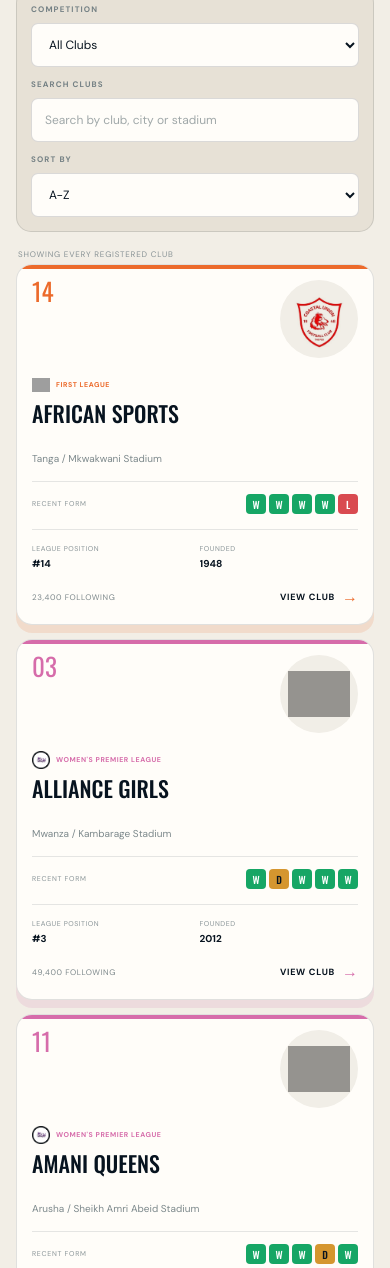
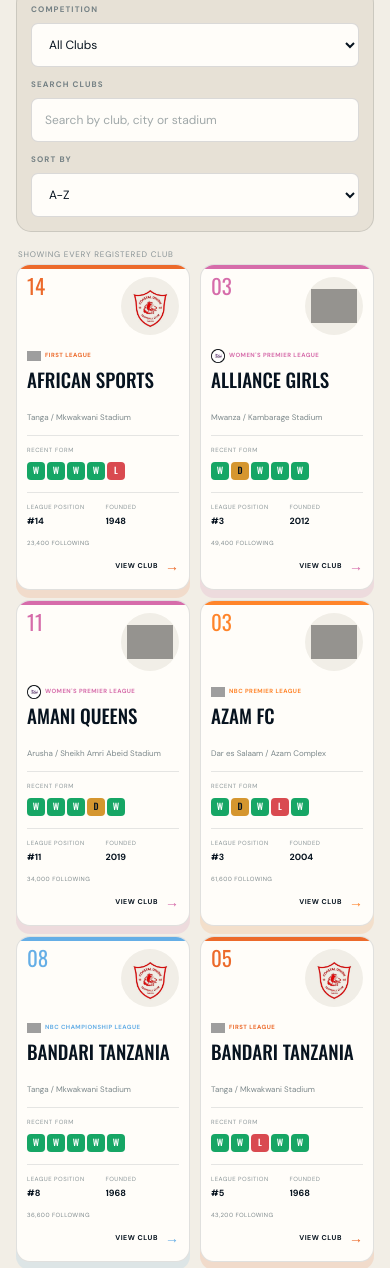
Before and after one commit to evanskaija/Tanzania-football-hub, a plain HTML site: page clubs.html in a window 390 px wide. Shown: the part 686-1954 px from the top of the page. Drawn offline with nearby package versions, Linux system fonts and the light colour scheme; grey boxes are pictures that could not be loaded.

Commit message:
Improve mobile layout and visibility for clubs directory

```diff
--- a/clubs.css
+++ b/clubs.css
@@ -74,4 +74,37 @@
   .directory-club-card { min-width: 0; padding: 15px; }
   .directory-club-card h3 { font-size: 22px; }
   .clubs-directory-note { padding: 64px 0 70px; }
+
+  /* The shared scroll-reveal observer can miss this section when its first
+     slice is already inside a short mobile viewport. Keep the directory
+     usable immediately so the filters and first club card are not hidden. */
+  .clubs-directory-section,
+  .clubs-directory-section .scroll-reveal,
+  .clubs-directory-section .scroll-reveal.is-visible {
+    opacity: 1 !important;
+    transform: none !important;
+    transition: none !important;
+  }
+
+  /* Keep the directory dense and scannable on phones. */
+  .club-directory-grid { grid-template-columns: repeat(2, minmax(0, 1fr)); gap: 10px; }
+  .directory-club-card { min-height: 0; padding: 12px 10px; border-radius: 14px; }
+  .directory-card-top { gap: 6px; }
+  .directory-card-rank { font-size: 21px; }
+  .directory-card-logo { width: 58px; height: 58px; padding: 6px; }
+  .directory-card-tag { gap: 4px; margin: 14px 0 8px; font-size: 6px; }
+  .directory-card-tag img { width: 14px; height: 14px; }
+  .directory-club-card h3 { min-height: 34px; font-size: 19px; }
+  .directory-card-location { overflow: hidden; font-size: 8px; text-overflow: ellipsis; white-space: nowrap; }
+  .directory-card-form { align-items: flex-start; flex-direction: column; gap: 7px; margin: 12px 0; padding-top: 10px; }
+  .directory-card-form > span { font-size: 6px; }
+  .directory-card-form > div { gap: 2px; }
+  .directory-card-form b { width: 18px; height: 18px; font-size: 9px; }
+  .directory-card-details { gap: 5px; margin-bottom: 12px; padding-top: 11px; }
+  .directory-card-details span { font-size: 6px; }
+  .directory-card-details b { font-size: 9px; }
+  .directory-card-footer { align-items: flex-start; flex-direction: column; gap: 8px; }
+  .directory-card-footer span { font-size: 6px; }
+  .directory-card-link { align-self: flex-end; font-size: 7px; }
+  .directory-card-link span { font-size: 14px; }
 }
--- a/dist/clubs.css
+++ b/dist/clubs.css
@@ -74,4 +74,37 @@
   .directory-club-card { min-width: 0; padding: 15px; }
   .directory-club-card h3 { font-size: 22px; }
   .clubs-directory-note { padding: 64px 0 70px; }
+
+  /* The shared scroll-reveal observer can miss this section when its first
+     slice is already inside a short mobile viewport. Keep the directory
+     usable immediately so the filters and first club card are not hidden. */
+  .clubs-directory-section,
+  .clubs-directory-section .scroll-reveal,
+  .clubs-directory-section .scroll-reveal.is-visible {
+    opacity: 1 !important;
+    transform: none !important;
+    transition: none !important;
+  }
+
+  /* Keep the directory dense and scannable on phones. */
+  .club-directory-grid { grid-template-columns: repeat(2, minmax(0, 1fr)); gap: 10px; }
+  .directory-club-card { min-height: 0; padding: 12px 10px; border-radius: 14px; }
+  .directory-card-top { gap: 6px; }
+  .directory-card-rank { font-size: 21px; }
+  .directory-card-logo { width: 58px; height: 58px; padding: 6px; }
+  .directory-card-tag { gap: 4px; margin: 14px 0 8px; font-size: 6px; }
+  .directory-card-tag img { width: 14px; height: 14px; }
+  .directory-club-card h3 { min-height: 34px; font-size: 19px; }
+  .directory-card-location { overflow: hidden; font-size: 8px; text-overflow: ellipsis; white-space: nowrap; }
+  .directory-card-form { align-items: flex-start; flex-direction: column; gap: 7px; margin: 12px 0; padding-top: 10px; }
+  .directory-card-form > span { font-size: 6px; }
+  .directory-card-form > div { gap: 2px; }
+  .directory-card-form b { width: 18px; height: 18px; font-size: 9px; }
+  .directory-card-details { gap: 5px; margin-bottom: 12px; padding-top: 11px; }
+  .directory-card-details span { font-size: 6px; }
+  .directory-card-details b { font-size: 9px; }
+  .directory-card-footer { align-items: flex-start; flex-direction: column; gap: 8px; }
+  .directory-card-footer span { font-size: 6px; }
+  .directory-card-link { align-self: flex-end; font-size: 7px; }
+  .directory-card-link span { font-size: 14px; }
 }
```
